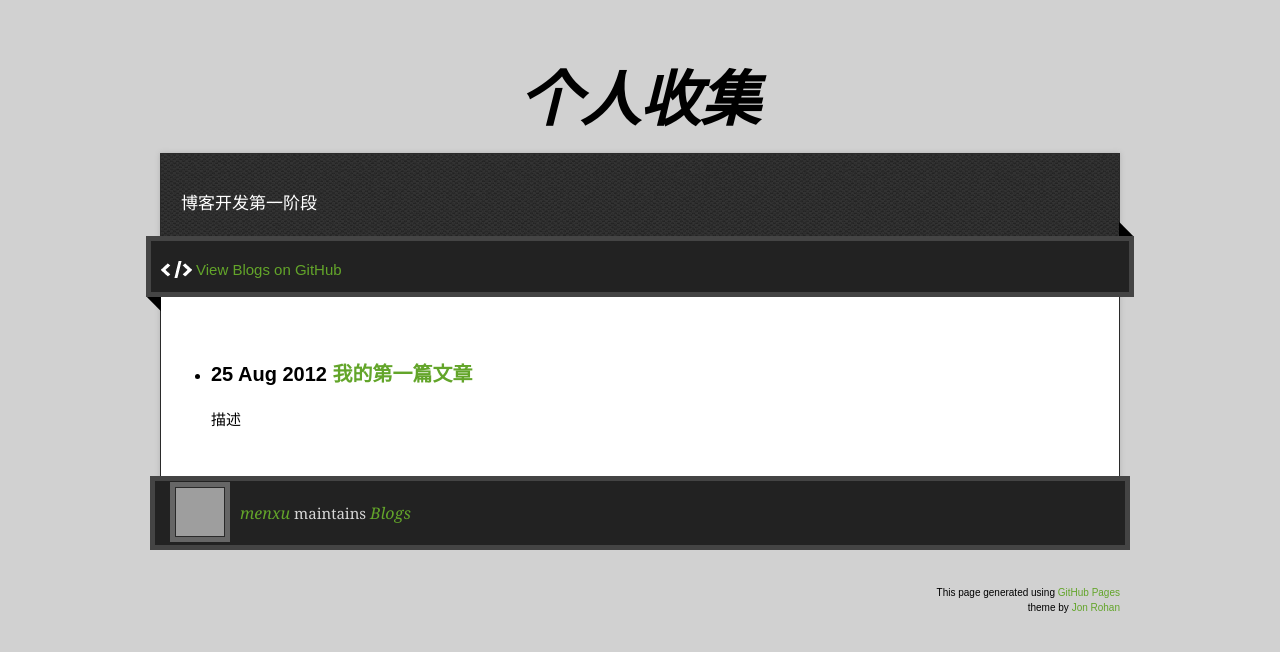
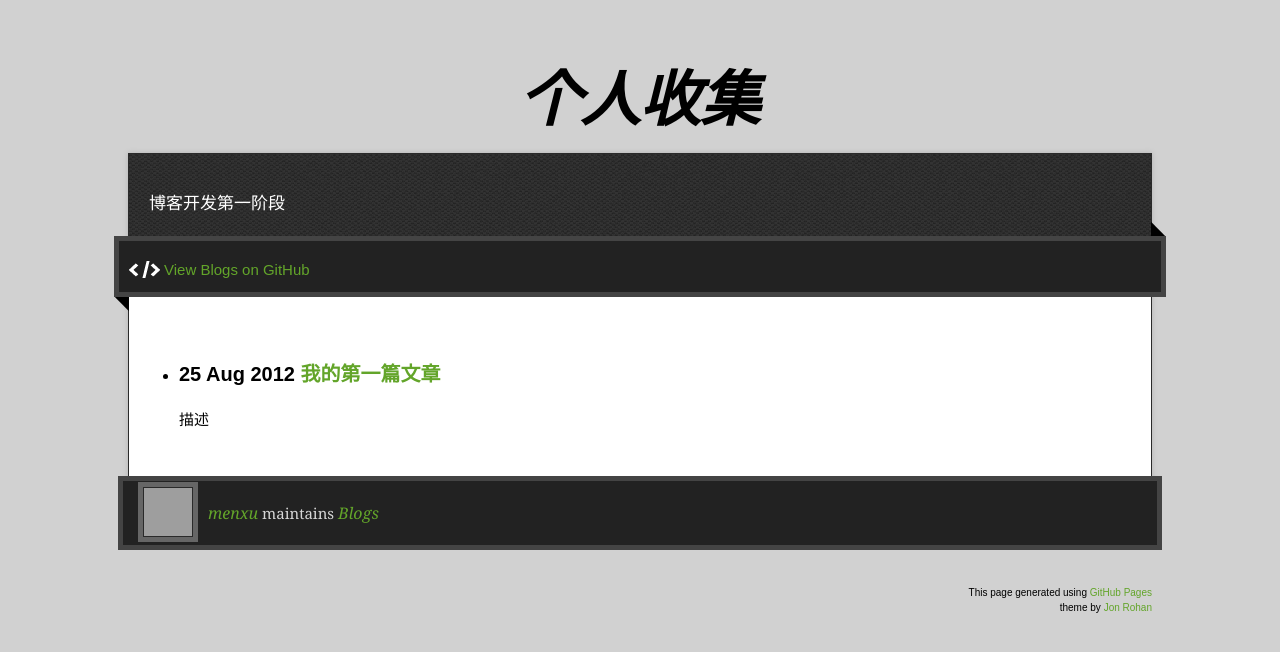
Before and after one commit to menxu/blogs, a Jekyll site: the page built from index.html, in a window 1280 px wide. Shown: the top 652 px of the page. Built offline with Jekyll 4.4.1, drawn with Linux system fonts in a browser that asks for light colours; nearby versions of some CDN libraries; grey boxes are pictures that could not be loaded.

Commit message:
up .wrapper 1024

```diff
--- a/stylesheets/stylesheet.css
+++ b/stylesheets/stylesheet.css
@@ -456,7 +456,7 @@ h1.title {
 }
 
 .wrapper {
-  width: 960px;
+  width: 1024px;
   margin: 0 auto;
 }
 
```
